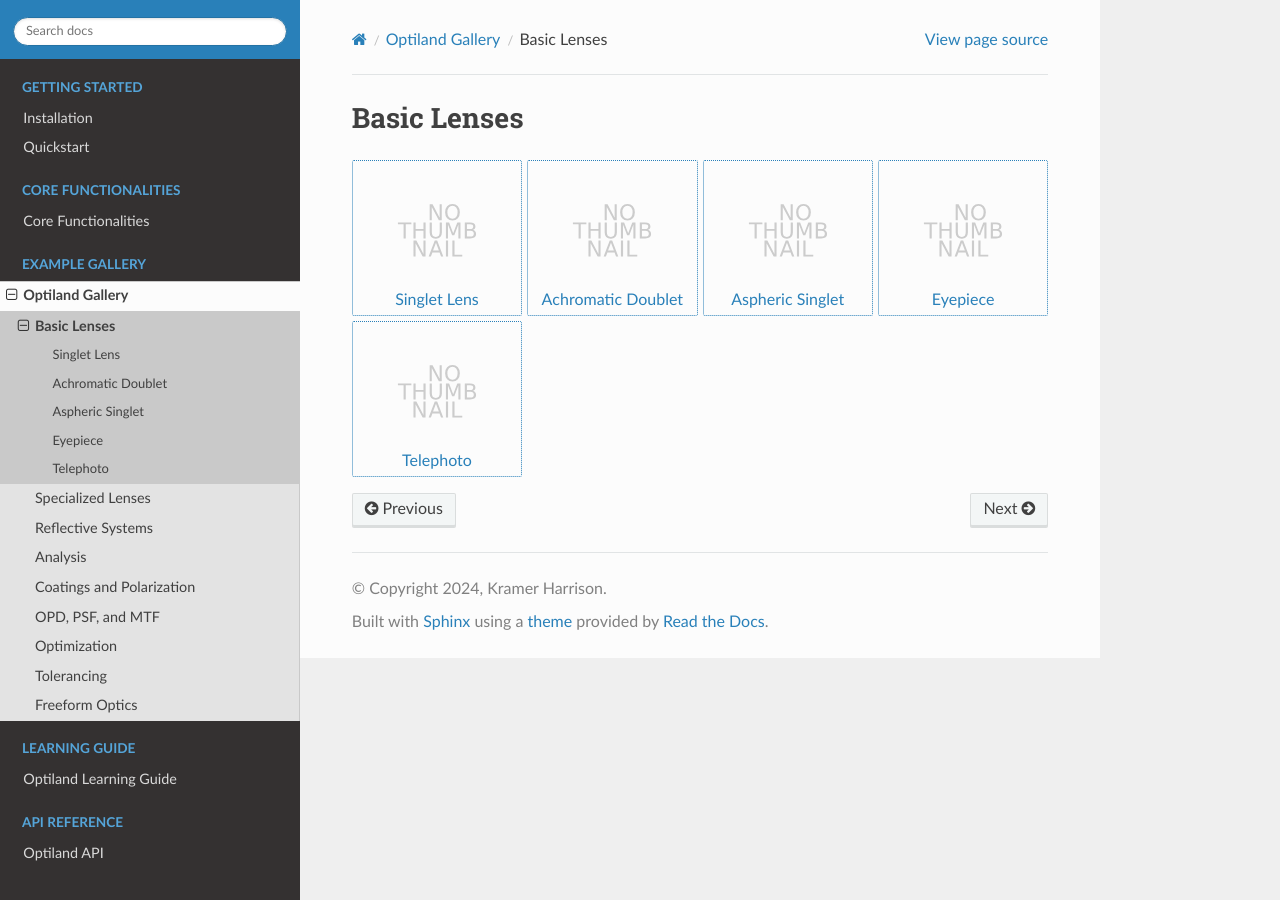
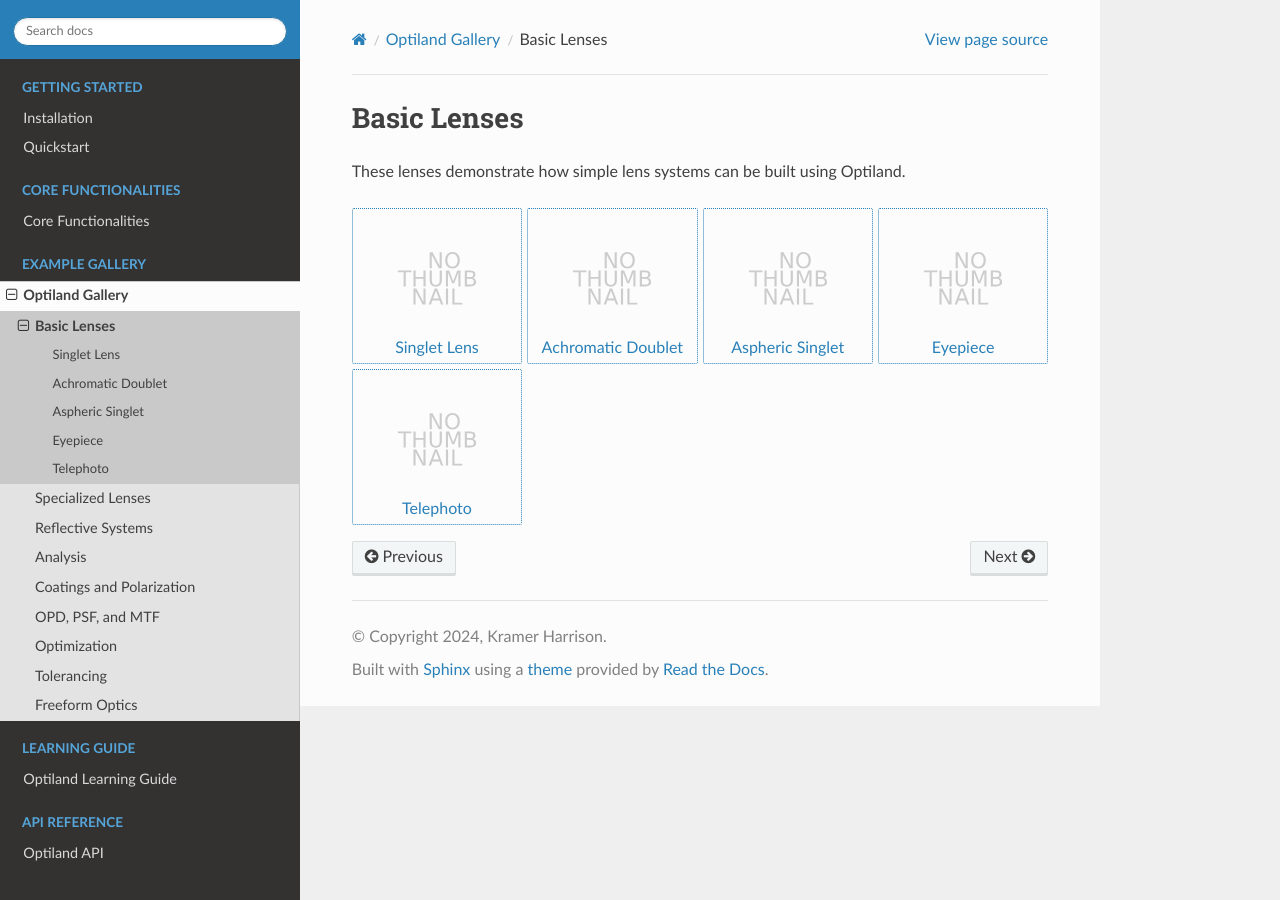
Before and after one commit to HarrisonKramer/optiland, a Sphinx documentation site: the page built from docs/gallery/basic_lenses.rst, in a window 1280 px wide. Built offline with Sphinx 7.4.7 and the Read the Docs theme 2.0.0, drawn with Linux system fonts in a browser that asks for light colours; pages that are not in the unit, such as notebooks, are missing from menus.

Commit message:
docs: Add examples of basic lenses using Optiland

```diff
--- a/docs/gallery/basic_lenses.rst
+++ b/docs/gallery/basic_lenses.rst
@@ -1,5 +1,7 @@
 Basic Lenses
 ============
+
+These lenses demonstrate how simple lens systems can be built using Optiland.
 
 .. _basic_lenses:
 
```
